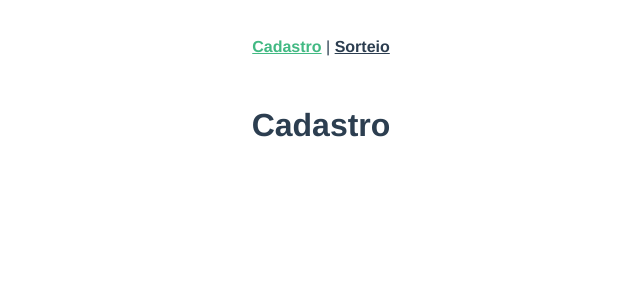
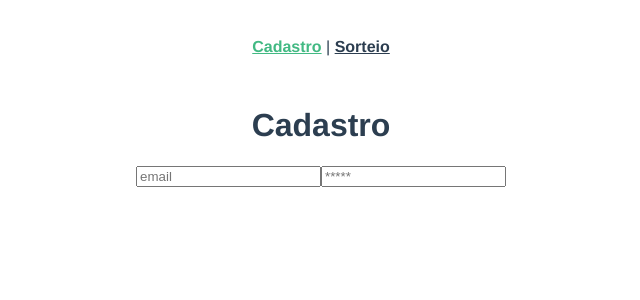
Before and after one commit to mateusmateus22/sorteio, a Vue app in the folder codigo/: page /cadastro in a window 1280 px wide. Shown: the top 300 px of the page, without its empty margins (319-959 px from the left). Built offline with nearby package versions, Linux system fonts and the light colour scheme.

Commit message:
Update Cadastro.vue

```diff
--- a/codigo/src/views/Cadastro.vue
+++ b/codigo/src/views/Cadastro.vue
@@ -2,7 +2,8 @@
   <div class="about">
     <h1>Cadastro</h1>
     <form action="#" method ="post">
-
+      <input type="text" placeholder="email">
+      <input type="password" placeholder="*****">
     </form>
   </div>
 </template>
```
